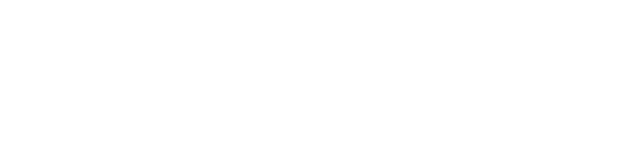
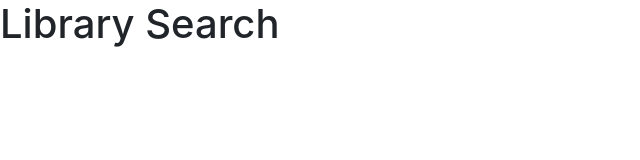
Before and after one commit to kaiyagun/lib-search, a plain HTML site: page index.html in a window 1280 px wide. Shown: the whole page, without its empty margins (0-640 px from the left). Drawn offline with nearby package versions, Linux system fonts and the light colour scheme.

Commit message:
added header

```diff
--- a/index.html
+++ b/index.html
@@ -14,7 +14,7 @@
     <title>Library of Congress Search</title>
 </head>
 <body>
-
+    <h1>Library Search</h1>
 <script src="./assets/script.js"></script>
 </body>
 </html>
```
